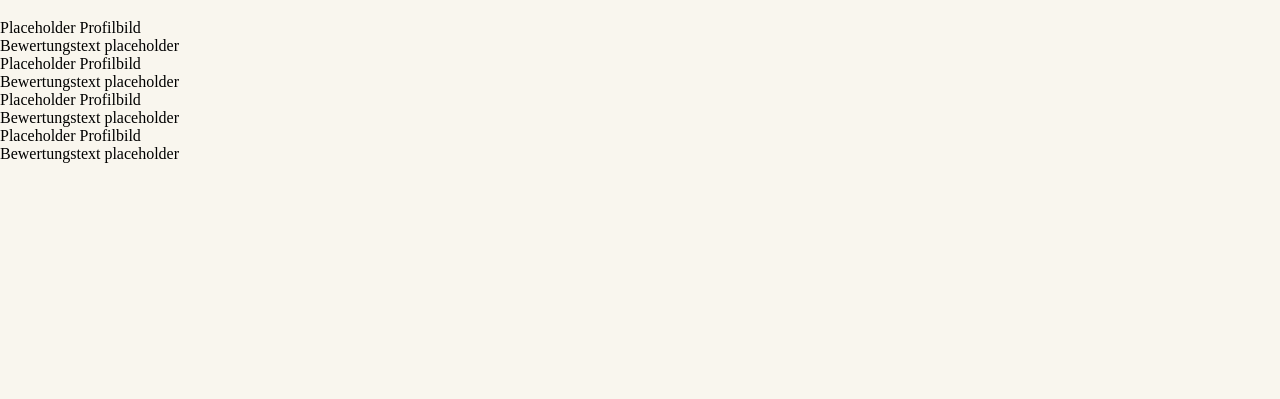
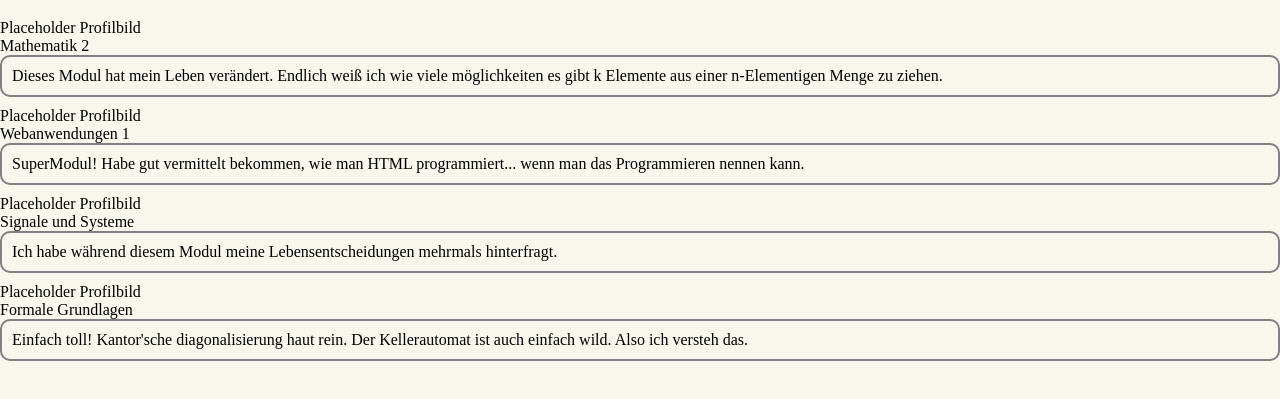
Before and after one commit to kvvvrl/uni-wow, a plain HTML site: page frontend/meinebewertungen.html in a window 1280 px wide. Shown: the part 93-492 px from the top of the page. Drawn offline with Linux system fonts and the light colour scheme.

Commit message:
CSS bewertungsübersicht: Rahmen hinzugefügt und schriftfarbe angepasst

```diff
--- a/frontend/meinebewertungen.html
+++ b/frontend/meinebewertungen.html
@@ -3,6 +3,7 @@
 <head>
     <meta charset='utf-8'>
     <link rel="stylesheet" type='text/css'  href="style/global_style.css">
+    <link rel="stylesheet" type='text/css'  href="style/bewertunguebersicht_style.css">
     <title>Meine Bewertungen</title>
 </head>
 <body>
@@ -19,19 +20,23 @@
     <section class="bewertungsliste">
         <section class = "bewertung">
             <img>Placeholder Profilbild</img>
-            <section class="bewertungstext">Bewertungstext placeholder</section>
+            <section class="modulname">Mathematik 2</section>
+            <section class="bewertungstext">Dieses Modul hat mein Leben verändert. Endlich weiß ich wie viele möglichkeiten es gibt k Elemente aus einer n-Elementigen Menge zu ziehen.</section>
         </section>
         <section class = "bewertung">
             <img>Placeholder Profilbild</img>
-            <section class="bewertungstext">Bewertungstext placeholder</section>
+            <section class="modulname">Webanwendungen 1</section>
+            <section class="bewertungstext">SuperModul! Habe gut vermittelt bekommen, wie man HTML programmiert... wenn man das Programmieren nennen kann.</section>
         </section>
         <section class = "bewertung">
             <img>Placeholder Profilbild</img>
-            <section class="bewertungstext">Bewertungstext placeholder</section>
+            <section class="modulname">Signale und Systeme</section>
+            <section class="bewertungstext">Ich habe während diesem Modul meine Lebensentscheidungen mehrmals hinterfragt.</section>
         </section>
         <section class = "bewertung">
             <img>Placeholder Profilbild</img>
-            <section class="bewertungstext">Bewertungstext placeholder</section>
+            <section class="modulname">Formale Grundlagen</section>
+            <section class="bewertungstext">Einfach toll! Kantor'sche diagonalisierung haut rein. Der Kellerautomat ist auch einfach wild. Also ich versteh das.</section>
         </section>
     </section>
 </body>
--- a/frontend/style/bewertunguebersicht_style.css
+++ b/frontend/style/bewertunguebersicht_style.css
@@ -0,0 +1,13 @@
+.modulname{
+    color: black;
+}
+
+.bewertungstext{
+    color: black;
+    border-style: solid;
+    border-radius: 10px;
+    border-color: grey;
+    border-width: 2px;
+    padding: 10px;
+    margin-bottom: 10px;
+}
```
